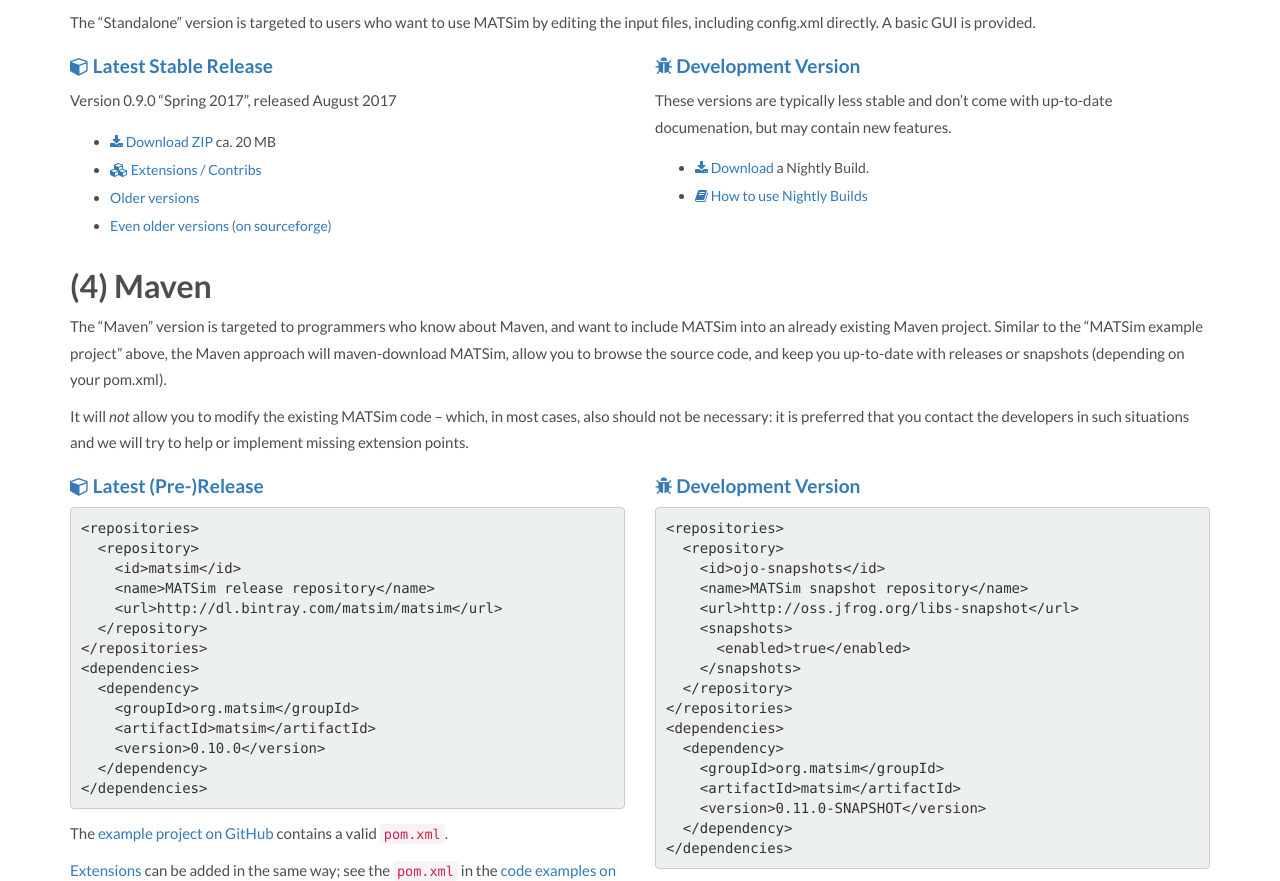
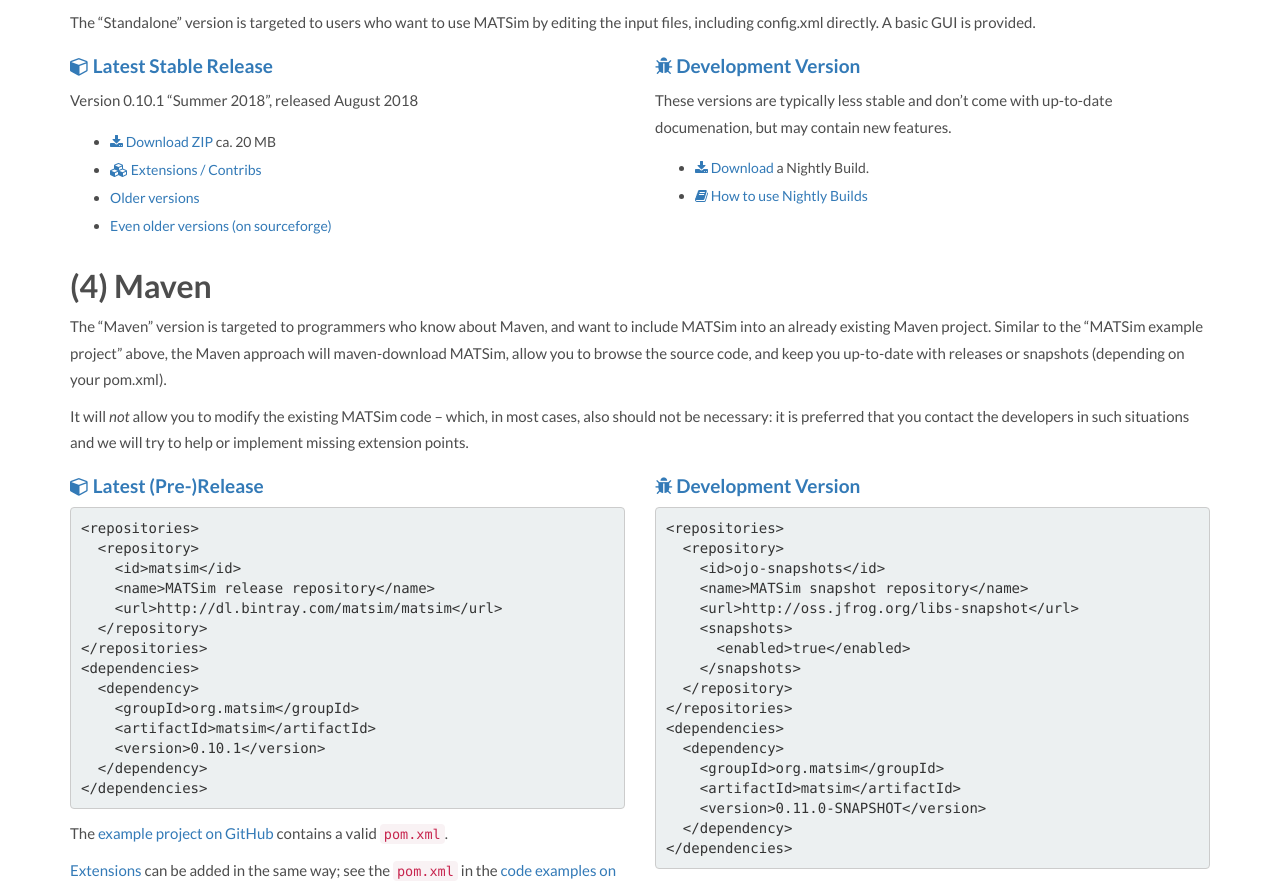
Before and after one commit to matsim-org/jekyll-website, a Jekyll site: the page built from downloads/index.md, in a window 1280 px wide and 1400 px high, scrolled down 513 px. Shown: the part 169-1050 px from the top of the window. Built offline with Jekyll 4.4.1, drawn with Linux system fonts in a browser that asks for light colours; some web fonts are replaced.

Commit message:
switch to version 0.10.1

```diff
--- a/downloads/index.md
+++ b/downloads/index.md
@@ -30,10 +30,10 @@
 
 #### <i class="fa fa-cube"></i> Latest Stable Release
 
-Version 0.9.0 "Spring 2017", released August 2017
+Version 0.10.1 "Summer 2018", released August 2018
 
-- [<i class="fa fa-download"></i> Download ZIP](https://github.com/matsim-org/matsim/releases/download/matsim-0.9.0/matsim-0.9.0.zip)  ca. 20 MB
-- [<i class="fa fa-cubes"></i> Extensions / Contribs](https://github.com/matsim-org/matsim/releases/tag/matsim-0.9.0)
+- [<i class="fa fa-download"></i> Download ZIP](https://github.com/matsim-org/matsim/releases/download/matsim-0.10.1/matsim-0.10.1-release.zip)  ca. 20 MB
+- [<i class="fa fa-cubes"></i> Extensions / Contribs](https://github.com/matsim-org/matsim/releases/tag/matsim-0.10.1)
 - [Older versions](https://github.com/matsim-org/matsim/tags)
 - [Even older versions (on sourceforge)](https://sourceforge.net/projects/matsim/files/MATSim/)
 
@@ -75,7 +75,7 @@
       <dependency>
         <groupId>org.matsim</groupId>
         <artifactId>matsim</artifactId>
-        <version>0.10.0</version>
+        <version>0.10.1</version>
       </dependency>
     </dependencies>
 
```
